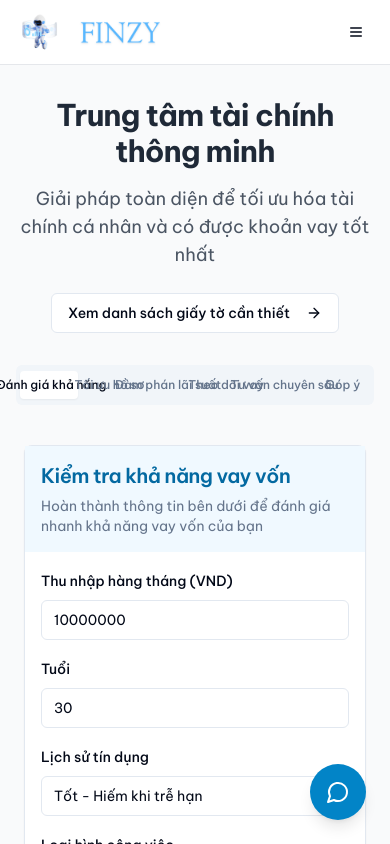
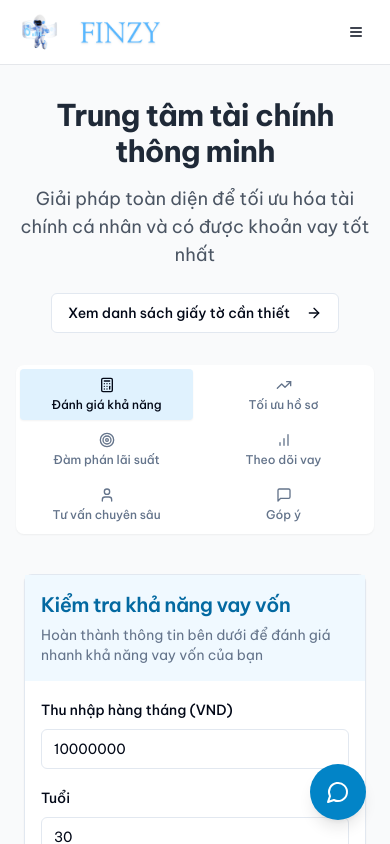
Before and after one commit to ggonevn2t4/vay-thong-minh-viet, a React (Vite) app: page /loan-eligibility in a window 390 px wide. Shown: the top 844 px of the page. Built offline with nearby package versions, Linux system fonts and the light colour scheme.

Commit message:
Fix: Improve LoanEligibilityChecker mobile layout
Adjusted the layout of the cards within the LoanEligibilityChecker component to prevent overlapping on mobile devices.

```diff
--- a/src/pages/LoanEligibility.tsx
+++ b/src/pages/LoanEligibility.tsx
@@ -33,30 +33,49 @@ const LoanEligibility = () => {
           </div>
 
           <Tabs defaultValue="eligibility" className="max-w-6xl mx-auto">
-            <TabsList className="grid w-full grid-cols-6 mb-8">
-              <TabsTrigger value="eligibility" className="flex items-center text-xs">
-                <Calculator className="mr-1 h-4 w-4" />
-                Đánh giá khả năng
+            {/* Mobile-friendly tab layout */}
+            <TabsList className="grid w-full grid-cols-2 sm:grid-cols-3 lg:grid-cols-6 mb-8 h-auto gap-1 bg-white p-1 rounded-lg shadow-sm">
+              <TabsTrigger
+                value="eligibility"
+                className="flex flex-col items-center text-xs p-2 h-auto gap-1 data-[state=active]:bg-brand-100"
+              >
+                <Calculator className="h-4 w-4 flex-shrink-0" />
+                <span className="text-center leading-tight">Đánh giá khả năng</span>
               </TabsTrigger>
-              <TabsTrigger value="optimizer" className="flex items-center text-xs">
-                <TrendingUp className="mr-1 h-4 w-4" />
-                Tối ưu hồ sơ
+              <TabsTrigger
+                value="optimizer"
+                className="flex flex-col items-center text-xs p-2 h-auto gap-1 data-[state=active]:bg-brand-100"
+              >
+                <TrendingUp className="h-4 w-4 flex-shrink-0" />
+                <span className="text-center leading-tight">Tối ưu hồ sơ</span>
               </TabsTrigger>
-              <TabsTrigger value="negotiator" className="flex items-center text-xs">
-                <Target className="mr-1 h-4 w-4" />
-                Đàm phán lãi suất
+              <TabsTrigger
+                value="negotiator"
+                className="flex flex-col items-center text-xs p-2 h-auto gap-1 data-[state=active]:bg-brand-100"
+              >
+                <Target className="h-4 w-4 flex-shrink-0" />
+                <span className="text-center leading-tight">Đàm phán lãi suất</span>
               </TabsTrigger>
-              <TabsTrigger value="tracker" className="flex items-center text-xs">
-                <BarChart className="mr-1 h-4 w-4" />
-                Theo dõi vay
+              <TabsTrigger
+                value="tracker"
+                className="flex flex-col items-center text-xs p-2 h-auto gap-1 data-[state=active]:bg-brand-100"
+              >
+                <BarChart className="h-4 w-4 flex-shrink-0" />
+                <span className="text-center leading-tight">Theo dõi vay</span>
               </TabsTrigger>
-              <TabsTrigger value="consultant" className="flex items-center text-xs">
-                <User className="mr-1 h-4 w-4" />
-                Tư vấn chuyên sâu
+              <TabsTrigger
+                value="consultant"
+                className="flex flex-col items-center text-xs p-2 h-auto gap-1 data-[state=active]:bg-brand-100"
+              >
+                <User className="h-4 w-4 flex-shrink-0" />
+                <span className="text-center leading-tight">Tư vấn chuyên sâu</span>
               </TabsTrigger>
-              <TabsTrigger value="feedback" className="flex items-center text-xs">
-                <MessageSquare className="mr-1 h-4 w-4" />
-                Góp ý
+              <TabsTrigger
+                value="feedback"
+                className="flex flex-col items-center text-xs p-2 h-auto gap-1 data-[state=active]:bg-brand-100"
+              >
+                <MessageSquare className="h-4 w-4 flex-shrink-0" />
+                <span className="text-center leading-tight">Góp ý</span>
               </TabsTrigger>
             </TabsList>
 
```
